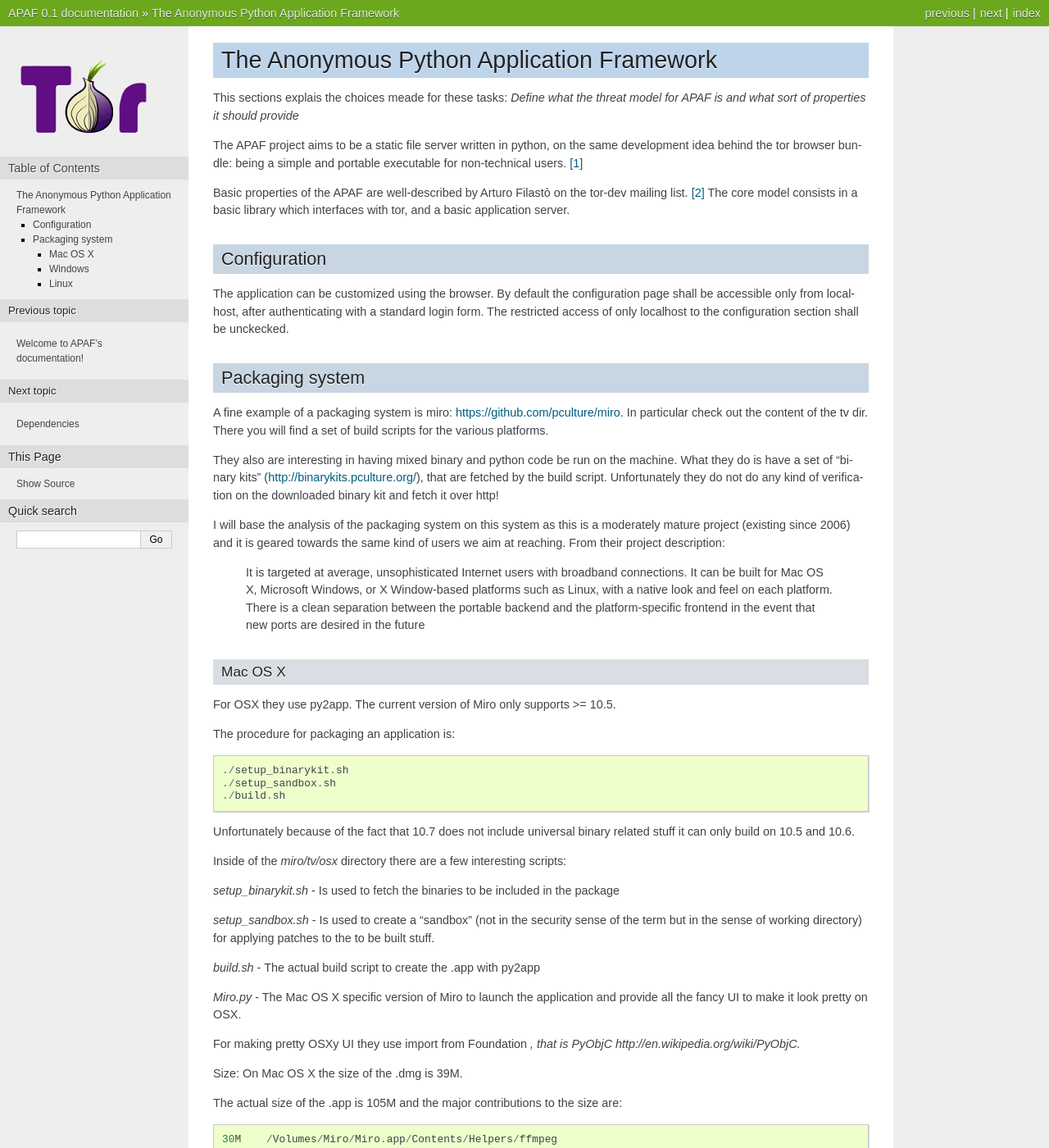
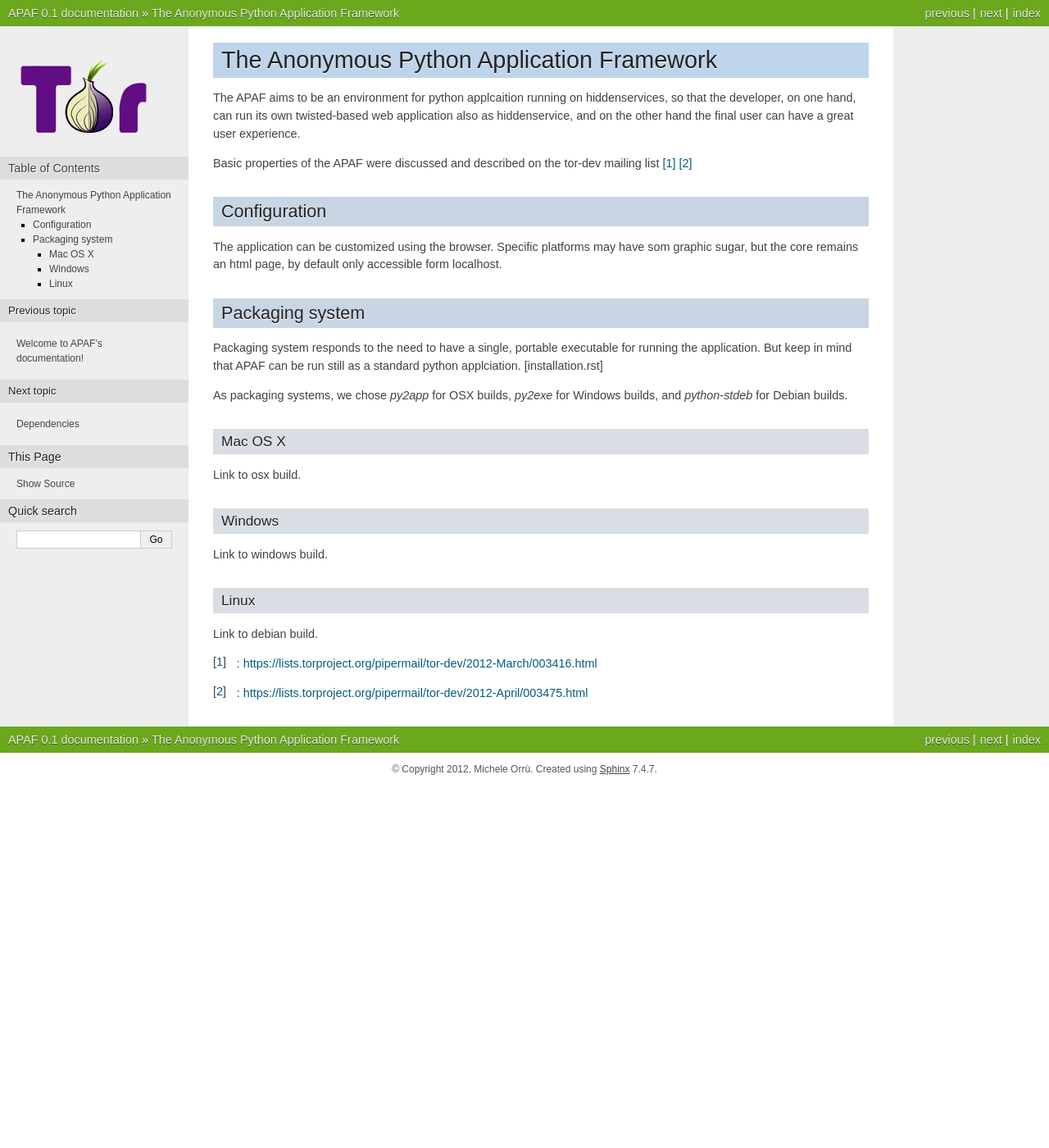
Before and after one commit to globaleaks/APAF, a Sphinx documentation site: the page built from docs/source/apaf.rst, in a window 1280 px wide and 1400 px high. Shown: the whole window at 82% size. Built offline with Sphinx 7.4.7, drawn with Linux system fonts in a browser that asks for light colours; pages that are not in the unit, such as notebooks, are missing from menus; some of the changed text lies outside the part shown.

Commit message:
Documentation: reviewing packaging documentation.

```diff
--- a/docs/source/apaf.rst
+++ b/docs/source/apaf.rst
@@ -4,115 +4,45 @@
 The Anonymous Python Application Framework
 ===========================================
 
-This sections explais the choices meade for these tasks:
-*Define what the threat model for APAF is and what sort of properties it should provide*
+The APAF aims to be an environment for python applcaition running on
+hiddenservices, so that the developer, on one hand, can run its own twisted-based
+web application also as hiddenservice, and on the other hand the final user can
+have a great user experience.
 
-
-The APAF project aims to be a static file server written in python, on the same
-development idea behind the tor browser bundle: being a simple and
-portable executable for non-technical users. [#]_
-
-Basic properties of the APAF are well-described by Arturo Filastò on the tor-dev
-mailing list. [#]_ The core model consists in a basic library which interfaces
-with tor, and a basic application server.
-
+Basic properties of the APAF were discussed and described on the tor-dev mailing
+list [#]_ [#]_
 
 Configuration
 -------------
 
-The application can be customized using the browser. By default the
-configuration page shall be accessible only from localhost, after authenticating
-with a standard login form.
-The restricted access of only localhost to the configuration section shall be
-unckecked.
+The application can be customized using the browser.
+Specific platforms may have som graphic sugar, but the core remains an html
+page, by default only accessible form localhost.
 
 Packaging system
 ----------------
 
-A fine example of a packaging system is miro: https://github.com/pculture/miro.
-In particular check out the content of the tv dir. There you will find a set of
-build scripts for the various platforms.
+Packaging system responds to the need to have a single, portable executable for
+running the application. But keep in mind that APAF can be run still as a standard python applciation. [installation.rst]
 
-They also are interesting in having mixed binary and python code be run on the machine.
-What they do is have a set of "binary kits" (http://binarykits.pculture.org/), that are
-fetched by the build script. Unfortunately they do not do any kind of verification on the
-downloaded binary kit and fetch it over http!
-
-I will base the analysis of the packaging system on this system as this is a moderately mature
-project (existing since 2006) and it is geared towards the same kind of users we aim at reaching.
-From their project description:
-
-    It is targeted at average, unsophisticated Internet users with broadband connections.
-    It can be built for Mac OS X, Microsoft Windows, or X Window-based platforms
-    such as Linux, with a native look and feel on each platform.  There is
-    a clean separation between the portable backend and the
-    platform-specific frontend in the event that new ports are desired in
-    the future
-
+As packaging systems, we chose `py2app` for OSX builds,  `py2exe` for Windows
+builds, and `python-stdeb` for Debian builds.
 
 Mac OS X
 ........
 
-For OSX they use py2app. The current version of Miro only supports >= 10.5.
-
-The procedure for packaging an application is: ::
-
-    ./setup_binarykit.sh
-    ./setup_sandbox.sh
-    ./build.sh
-
-Unfortunately because of the fact that 10.7 does not include universal binary related stuff
-it can only build on 10.5 and 10.6.
-
-
-Inside of the `miro/tv/osx` directory there are a few interesting scripts:
-
-`setup_binarykit.sh` - Is used to fetch the binaries to be included in the package
-
-`setup_sandbox.sh` - Is used to create a "sandbox" (not in the security sense of the term but
-in the sense of working directory) for applying patches to the to be built stuff.
-
-`build.sh` - The actual build script to create the .app with py2app
-
-`Miro.py` - The Mac OS X specific version of Miro to launch the application and provide all the
-fancy UI to make it look pretty on OSX.
-
-For making pretty OSXy UI they use import from Foundation *, that is PyObjC http://en.wikipedia.org/wiki/PyObjC.*
-
-Size:
-On Mac OS X the size of the .dmg is 39M.
-
-The actual size of the .app is 105M and the major
-contributions to the size are: ::
-
-    30M    /Volumes/Miro/Miro.app/Contents/Helpers/ffmpeg
-    27M    /Volumes/Miro/Miro.app/Contents/Resources/lib/python2.7/
-    12M    /Volumes/Miro/Miro.app/Contents/Helpers/miro-segmenter
-    10M    /Volumes/Miro/Miro.app/Contents/Helpers/ffmpeg2theora
-    7.3M    /Volumes/Miro/Miro.app/Contents/Components/Perian.component
-    3.9M    /Volumes/Miro/Miro.app/Contents/Components/XiphQT.component
-    3.4M    /Volumes/Miro/Miro.app/Contents/Frameworks/Python.framework
-
-For more on how they do builds on OSX: https://develop.participatoryculture.org/index.php/OSXBuildDocs
+Link to osx build.
 
 Windows
 .......
 
-
-Interesting scripts are `miro/tv/windows/setup.py` that uses py2exe to build a windows application. For the
-UI part is uses pygtk.
-
-The actual windows UI application is located inside of `miro/tv/windows/plat/frontends/widgets/application.py`.
-
-
-Size:
-The current version shipps an Installer, but previous versions used to be
-`Miro-5.0.exe                                       01-May-2012 15:20   49M`
+Link to windows build.
 
 Linux
 .....
 
-I think we should make packages for linux based systems. I would start with just a `.deb`.
+Link to debian build.
+
 
 .. [#] : https://lists.torproject.org/pipermail/tor-dev/2012-March/003416.html
 .. [#] : https://lists.torproject.org/pipermail/tor-dev/2012-April/003475.html
--- /dev/null
+++ b/docs/source/install.rst
@@ -0,0 +1,5 @@
+============
+Run
+============
+
+Brief tutrial for running the applciation using pip, git or a vanilla python.
```
Also changed, not shown: docs/source/api.rst (deleted, +0 -11 lines).
